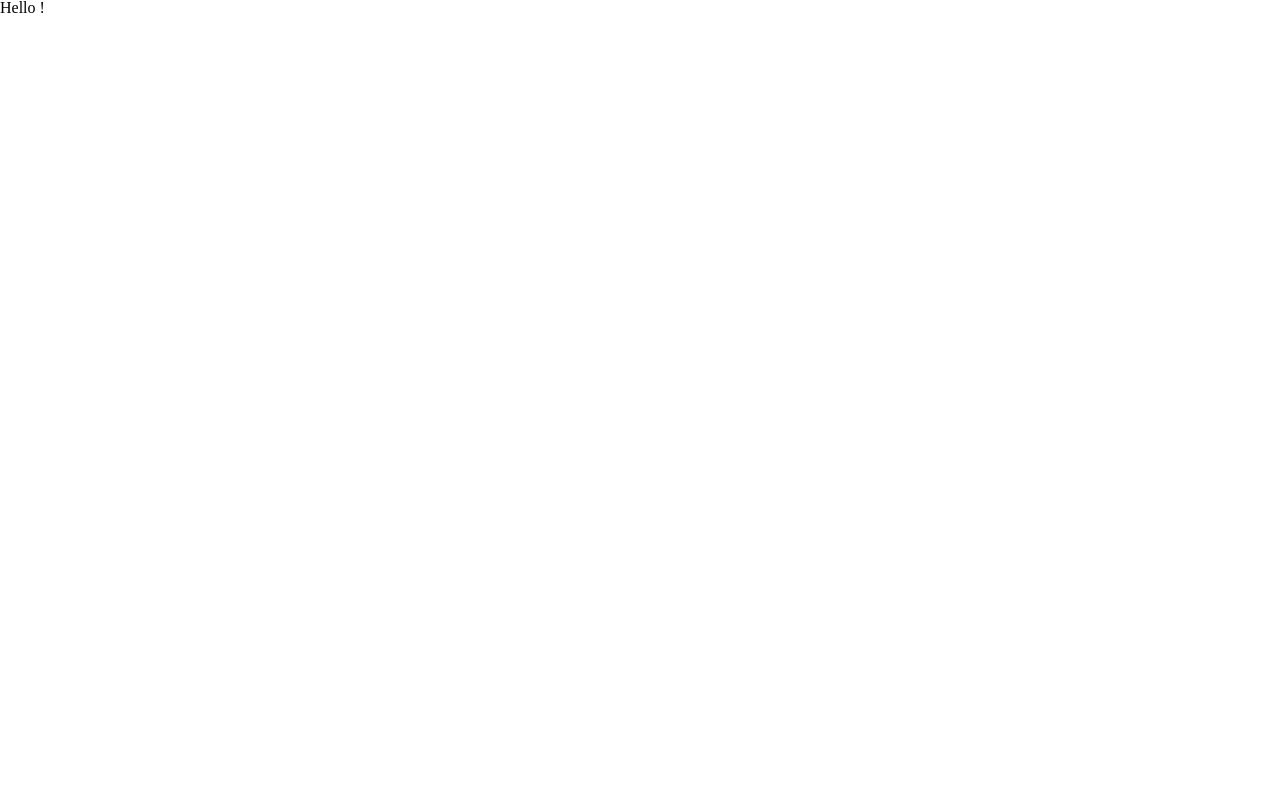
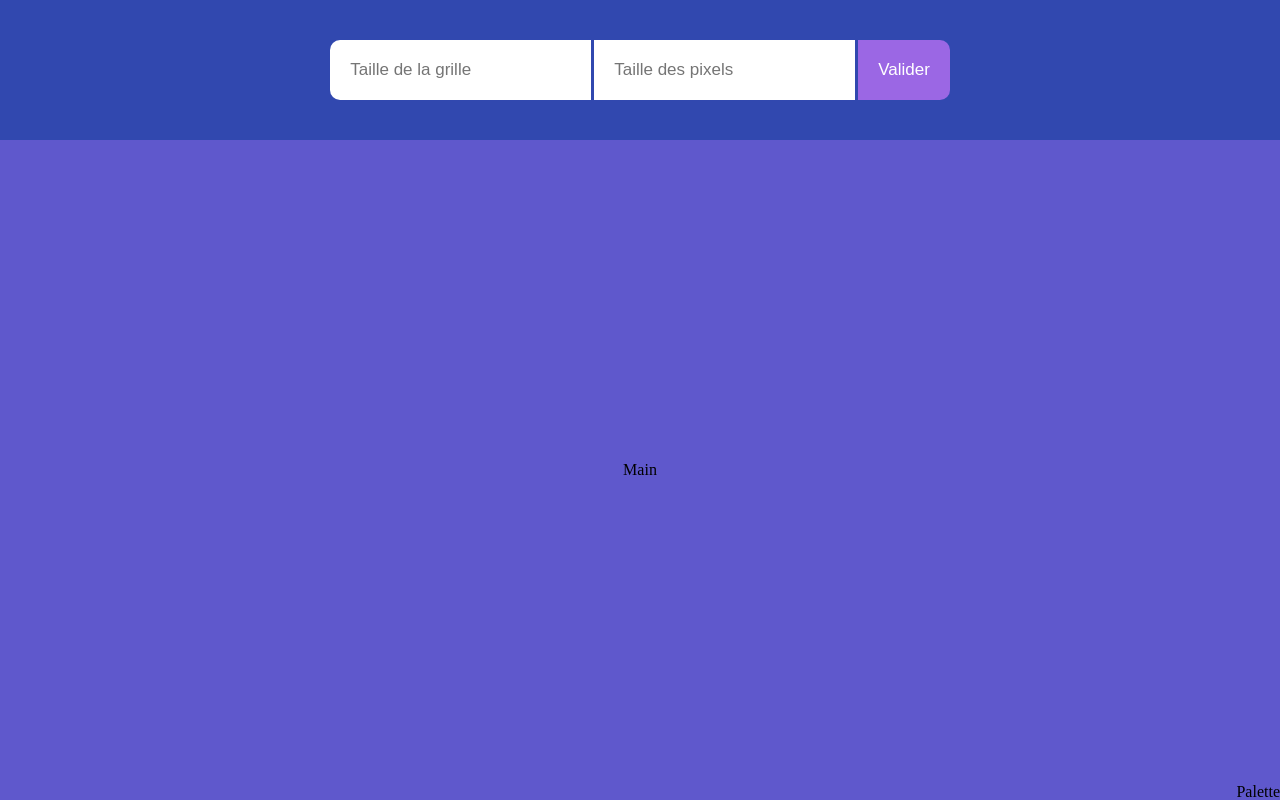
Before and after one commit to dimitriligdamis/color-game-react, a React (Vite) app: page / in a window 1280 px wide. Built offline with nearby package versions, Linux system fonts and the light colour scheme.

Commit message:
:art: Design Grid Settings component

```diff
--- a/src/components/App/index.jsx
+++ b/src/components/App/index.jsx
@@ -1,9 +1,18 @@
+import GridSettings from "../GridSettings";
 import "./styles.scss";
 
 function App() {
   return (
     <div className="App">
-      <h1>Hello !</h1>
+      <header className="App__header">
+        <GridSettings />
+      </header>
+      <main className="App__main">
+        <h1>Main</h1>
+      </main>
+      <footer className="App__footer">
+        <h1>Palette</h1>
+      </footer>
     </div>
   );
 }
--- a/src/components/App/styles.scss
+++ b/src/components/App/styles.scss
@@ -0,0 +1,27 @@
+@use "../../styles/vars";
+
+.App {
+  position: relative;
+
+  &__header {
+    background-color: vars.$bg-header;
+    min-height: vars.$min-height-header;
+    display: flex;
+    justify-content: center;
+    align-items: center;
+  }
+
+  &__main {
+    background-color: vars.$bg-main;
+    min-height: calc(100vh - vars.$min-height-header);
+    display: flex;
+    justify-content: center;
+    align-items: center;
+  }
+
+  &__footer {
+    position: fixed;
+    bottom: 0;
+    right: 0;
+  }
+}
--- /dev/null
+++ b/src/components/GridSettings/index.jsx
@@ -0,0 +1,27 @@
+import "./styles.scss";
+
+function GridSettings() {
+  const handleSubmit = (event) => {
+    event.preventDefault();
+  };
+
+  return (
+    <form onSubmit={handleSubmit} className="GridSettings">
+      <input
+        className="GridSettings__input"
+        type="text"
+        placeholder="Taille de la grille"
+      />
+      <input
+        className="GridSettings__input"
+        type="text"
+        placeholder="Taille des pixels"
+      />
+      <button className="GridSettings__submit" type="submit">
+        Valider
+      </button>
+    </form>
+  );
+}
+
+export default GridSettings;
--- /dev/null
+++ b/src/components/GridSettings/styles.scss
@@ -0,0 +1,31 @@
+@use "../../styles/vars";
+
+$padding-form: 2rem;
+$border-form-input: none;
+$border-radius-form: 10px;
+
+$font-size-input: 1.7rem;
+
+.GridSettings {
+  &__input {
+    margin-right: 0.3rem;
+    padding: $padding-form;
+    border: $border-form-input;
+    font-size: $font-size-input;
+  }
+
+  &__input:first-child {
+    border-top-left-radius: $border-radius-form;
+    border-bottom-left-radius: $border-radius-form;
+  }
+
+  &__submit {
+    background-color: hsl(265deg 70% 65%);
+    padding: $padding-form;
+    border: $border-form-input;
+    font-size: $font-size-input;
+    color: vars.$white;
+    border-top-right-radius: $border-radius-form;
+    border-bottom-right-radius: $border-radius-form;
+  }
+}
--- a/src/styles/_vars.scss
+++ b/src/styles/_vars.scss
@@ -0,0 +1,10 @@
+$white: #fff;
+
+$bg-header: #3148af;
+$bg-main: #5f58cc;
+
+$bg-button: #9b68e4;
+
+// dimension
+
+$min-height-header: 140px;
```
